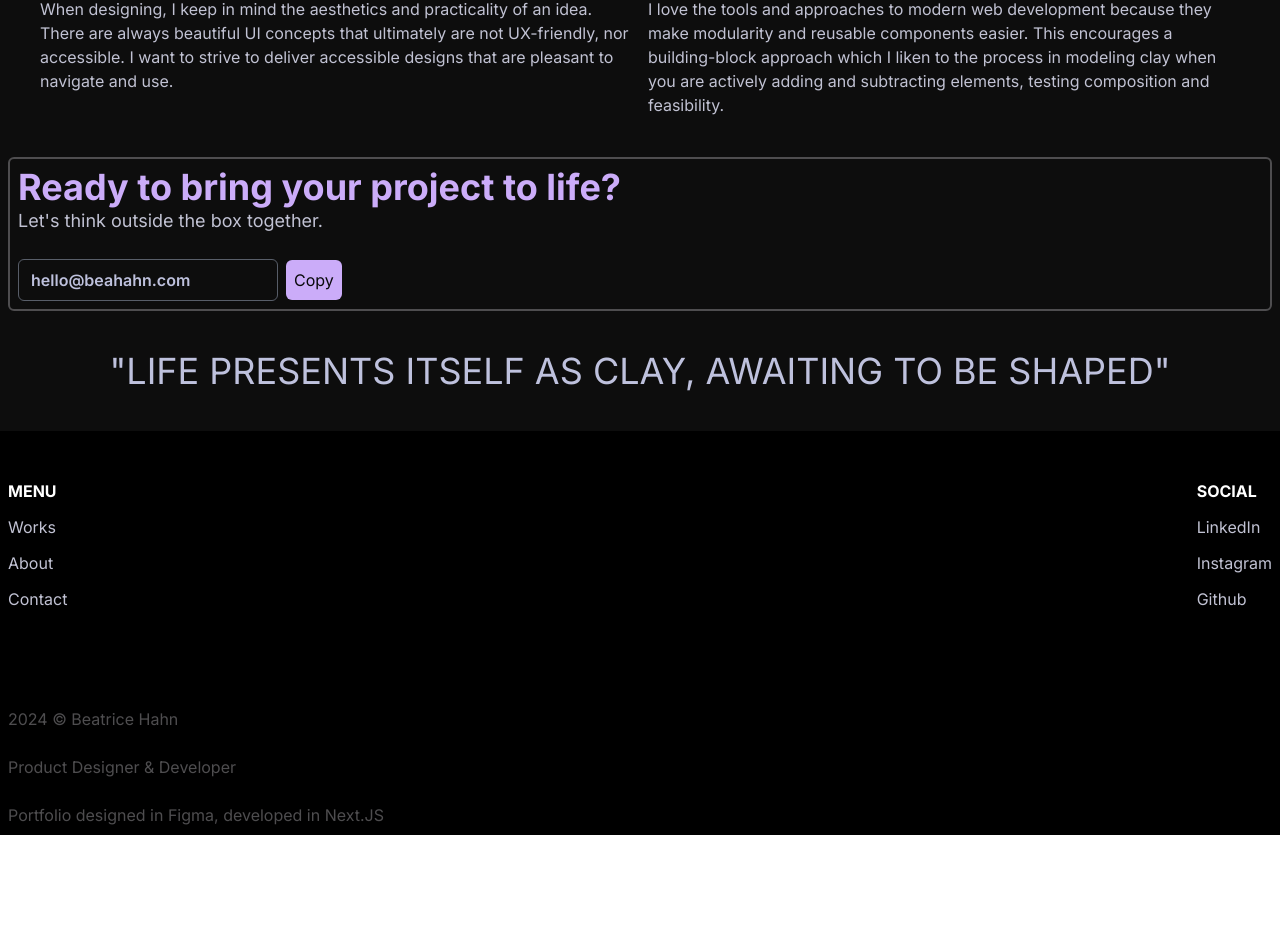
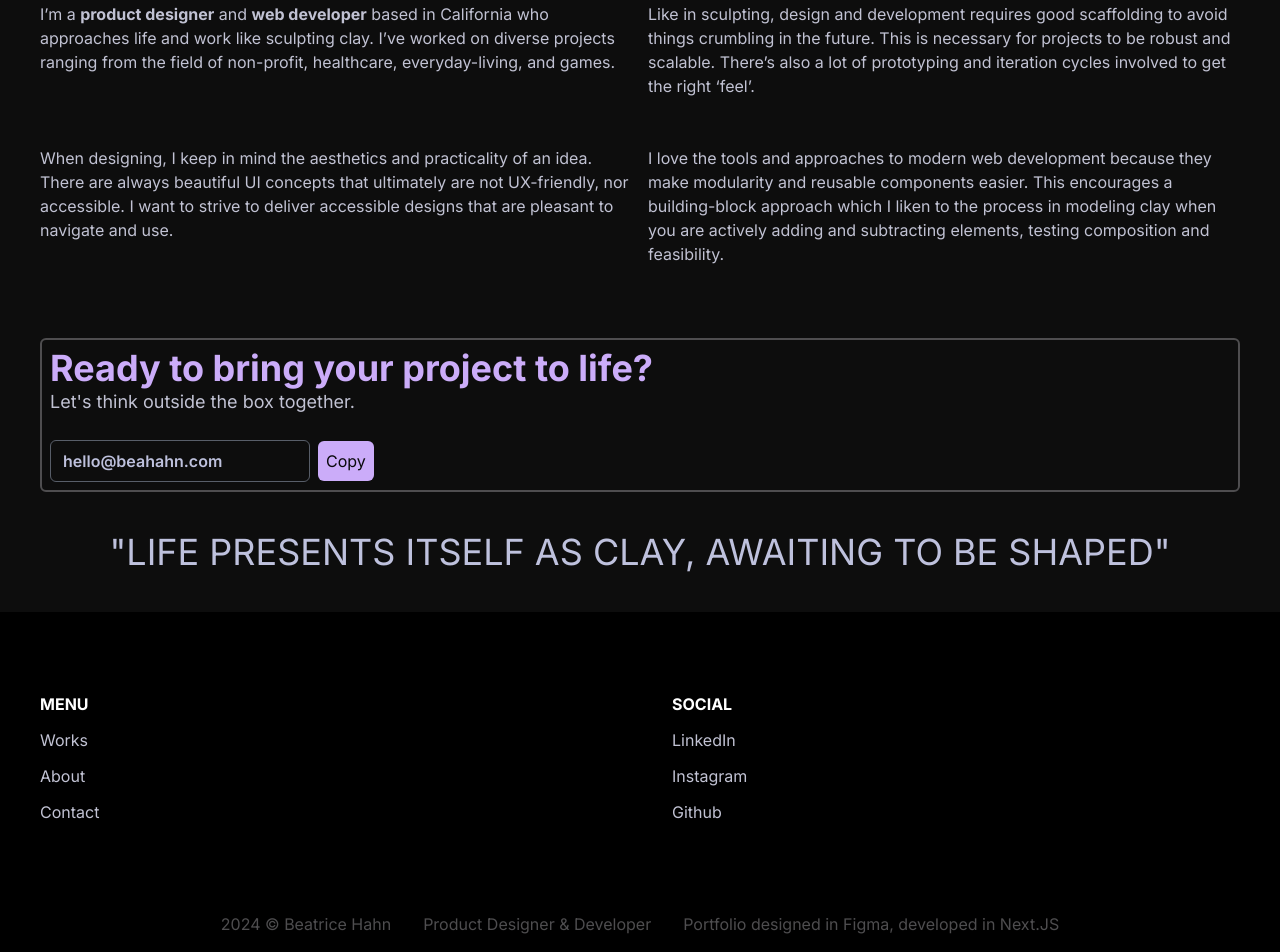
Before and after one commit to beatricehahn/nextjs-portfolio, a Next.js app: page / in a window 1280 px wide. Shown: the part 2300-3252 px from the top of the page. Before the commit the page ends 3135 px from the top, so only its background shows below. Built offline with nearby package versions, Linux system fonts and the light colour scheme.

Commit message:
Update content and spacing

```diff
--- a/components/organisms/Contact.tsx
+++ b/components/organisms/Contact.tsx
@@ -3,7 +3,7 @@ import CopyButton from "../atoms/CopyButton"
 
 const Contact = () => {
   return (
-    <div id="contact" className='m-2 p-2 border-2 rounded-md border-white-800'>
+    <div id="contact" className='m-10 p-2 border-2 rounded-md border-white-800'>
       <h1 className="font-bold text-xl md:text-4xl text-purple">Ready to bring your project to life?</h1>
       <p className="text-white-200 text-lg mb-6">Let's think outside the box together.</p>
       <CopyButton link="hello@beahahn.com" />
--- a/components/organisms/Footer.tsx
+++ b/components/organisms/Footer.tsx
@@ -3,8 +3,8 @@ import { FooterItem } from "../molecules/FooterItem"
 export const Footer = () => {
   return (
     <footer className="bg-black w-full pt-2" id="footer-content-wrapper">
-        <div className='flex justify-between m-2'>
-          <ul className='mt-[32px] mb-[32px] sm:mb-[64px]' id='navigation-links'>
+        <div className='flex justify-start m-10'>
+          <ul className='mt-[32px] mb-[32px] mr-[32px] w-[50%]' id='navigation-links'>
             <h6 className='text-white font-bold'>MENU</h6>
             <li className="mt-[12px]"><a href="#works" className='text-white-200'>Works</a></li>
             <li className="mt-[12px]"><a href="#about" className='text-white-200'>About</a></li>
@@ -17,12 +17,10 @@ export const Footer = () => {
             <li className="mt-[12px]"><a href="https://github.com/beatricehahn" className='text-white-200'>Github</a></li>
           </ul>
         </div>
-        <div className='mt-[32px] mb-0 flex flex-col justify-center m-2' id='copyright-and-details'>
-            <span className='text-white-800'>2024 &copy; Beatrice Hahn</span>
-            <br/>
-            <span className='text-white-800'>Product Designer & Developer</span>
-            <br/>
-            <span className='text-white-800 mb-2'>Portfolio designed in Figma, developed in Next.JS</span>
+        <div className='mt-[32px] mb-0 flex flex-col md:flex-row justify-center m-10' id='copyright-and-details'>
+            <span className='text-white-800 p-4'>2024 &copy; Beatrice Hahn</span>
+            <span className='text-white-800 p-4'>Product Designer & Developer</span>
+            <span className='text-white-800 p-4'>Portfolio designed in Figma, developed in Next.JS</span>
         </div>
     </footer>
   )
```
Also changed, not shown: public/images/bw-photo.png (added).
